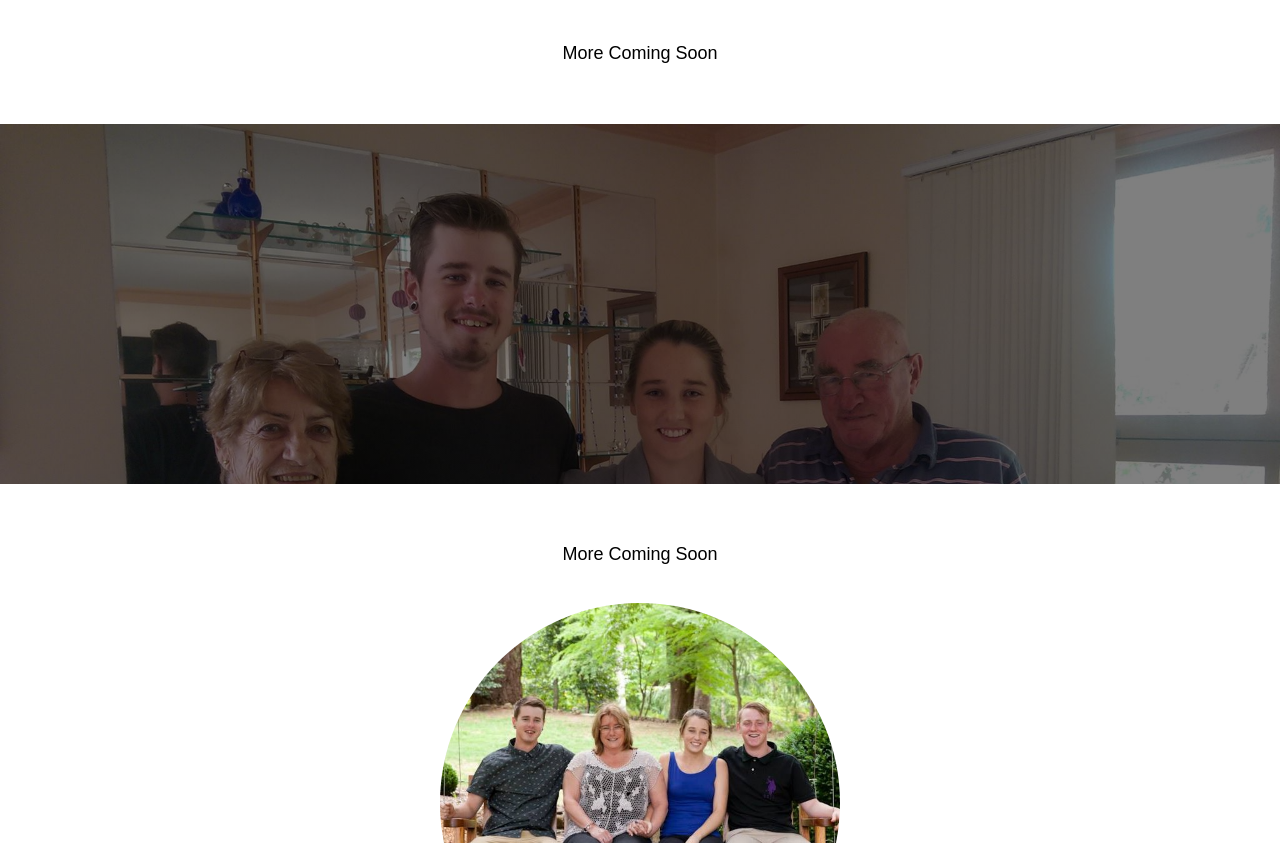
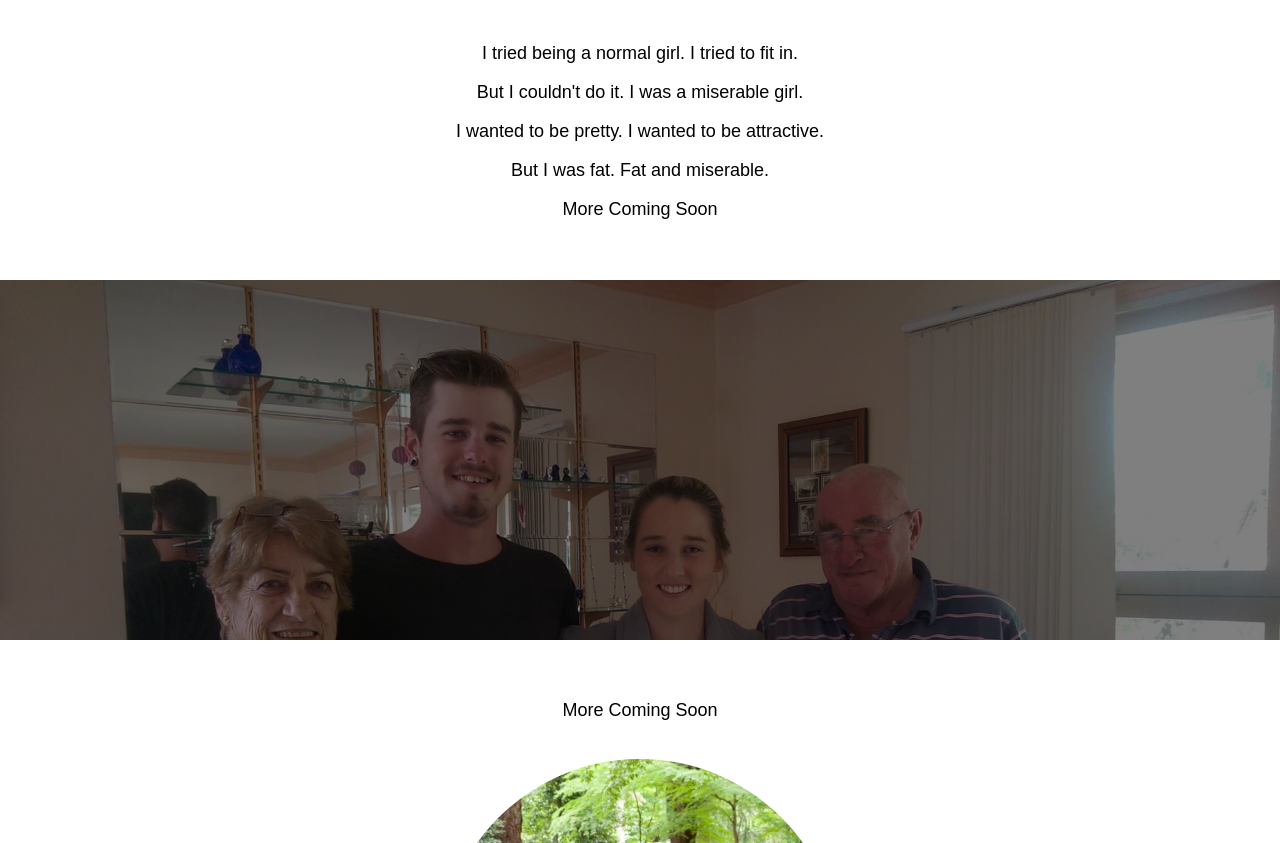
Before and after one commit to allyrichards/allyrichards.github.io, a plain HTML site: page index.html in a window 1280 px wide. Shown: the part 1640-2483 px from the top of the page. Drawn offline with Linux system fonts and the light colour scheme; a web font is replaced by a local one.

Commit message:
Update index.html

```diff
--- a/index.html
+++ b/index.html
@@ -21,6 +21,10 @@
 	<p>More Coming Soon</p>
 	<div class='main'>
 		<img src='ally_bar.jpg'>
+		<p>I tried being a normal girl. I tried to fit in.</p>
+		<p>But I couldn't do it. I was a miserable girl. </p>
+		<p>I wanted to be pretty. I wanted to be attractive.</p>
+		<p>But I was fat. Fat and miserable.</p>
 	</div>
 	<p>More Coming Soon</p>
 	<div class='parallaxtwo'></div>
```
